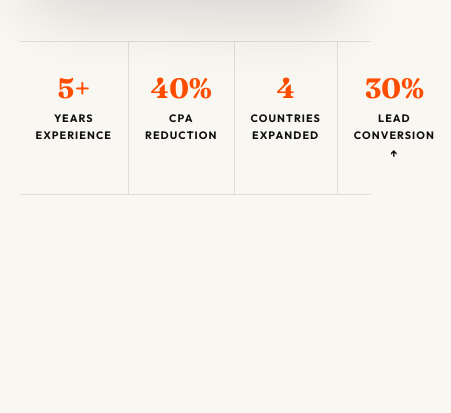
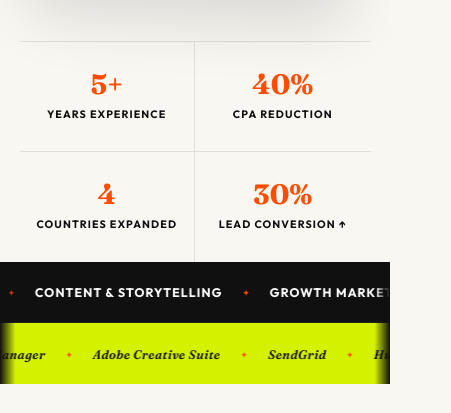
Before and after one commit to shrutibasu2708/shrutibasu2708.github.io, a React (Vite) app: page / in a window 390 px wide. Shown: the part 1155-1568 px from the top of the page, 451 px wide, since content can reach past the window. Built offline with nearby package versions, Linux system fonts and the light colour scheme.

Commit message:
feat: Ticker section + Hero responsive fixes (stats grid, borders, width alignment)

```diff
--- a/src/App.jsx
+++ b/src/App.jsx
@@ -1,6 +1,7 @@
 import Navbar from './components/Navbar';
 import CustomCursor from './components/CustomCursor';
 import Hero from './components/Hero';
+import Ticker from './components/Ticker';
 
 export default function App() {
   return (
@@ -9,6 +10,7 @@ export default function App() {
       <Navbar />
       <main>
         <Hero />
+        <Ticker />
         <div id="about"      style={{ height: '100vh', display: 'flex', alignItems: 'center', justifyContent: 'center', background: '#F9F7F2' }}>About</div>
         <div id="expertise"  style={{ height: '100vh', display: 'flex', alignItems: 'center', justifyContent: 'center', background: '#fff' }}>Expertise</div>
         <div id="experience" style={{ height: '100vh', display: 'flex', alignItems: 'center', justifyContent: 'center', background: '#F9F7F2' }}>Experience</div>
--- a/src/components/Hero.jsx
+++ b/src/components/Hero.jsx
@@ -28,21 +28,25 @@ function useCountUp(target, duration, active) {
 /* ─────────────────────────────────────────
    Single stat cell
 ───────────────────────────────────────── */
-function StatItem({ number, suffix, label, index, active, isLast }) {
+function StatItem({ number, suffix, label, index, active }) {
   const count = useCountUp(number, 1.4, active);
+
+  // mobile (2-col): right border on left column (0,2), bottom border on top row (0,1)
+  // desktop (4-col): right border on all except last (0,1,2), no bottom border
+  const mobileRightBorder  = index % 2 === 0;     // cols 0,2
+  const mobileBottomBorder = index < 2;            // row 0
+  const desktopRightBorder = index < 3;            // all except last
+
   return (
     <motion.div
       initial={{ opacity: 0, y: 20 }}
       animate={{ opacity: 1, y: 0 }}
       transition={{ delay: 0.08 * index, duration: 0.5, ease: [0.22, 1, 0.36, 1] }}
+      className="stat-item flex flex-col items-center text-center"
       style={{
-        flex: 1,
-        display: 'flex',
-        flexDirection: 'column',
-        alignItems: 'center',
-        padding: '2rem 1rem',
-        borderRight: !isLast ? '1px solid var(--color-border)' : 'none',
-        textAlign: 'center',
+        padding: '1.75rem 1rem',
+        borderRight:  mobileRightBorder  ? '1px solid var(--color-border)' : 'none',
+        borderBottom: mobileBottomBorder ? '1px solid var(--color-border)' : 'none',
       }}
     >
       <span
@@ -406,11 +410,8 @@ export default function Hero() {
           initial={{ opacity: 0, y: 16 }}
           animate={{ opacity: 1, y: 0  }}
           transition={{ delay: 0.5, duration: 0.5 }}
-          style={{
-            display: 'flex',
-            borderTop:    '1px solid var(--color-border)',
-            borderBottom: '1px solid var(--color-border)',
-          }}
+          className="grid grid-cols-2 md:grid-cols-4"
+          style={{ borderTop: '1px solid var(--color-border)' }}
         >
           {stats.map((s, i) => (
             <StatItem
@@ -418,7 +419,6 @@ export default function Hero() {
               {...s}
               index={i}
               active={statsOn}
-              isLast={i === stats.length - 1}
             />
           ))}
         </motion.div>
--- a/src/components/Navbar.jsx
+++ b/src/components/Navbar.jsx
@@ -56,6 +56,7 @@ export default function Navbar() {
             ? 'bg-[var(--color-bg)] shadow-[0_1px_0_var(--color-border)]'
             : 'bg-transparent',
         ].join(' ')}
+        style={{ width: '100%', maxWidth: '100vw' }}
       >
         <div className="page-x flex items-center justify-between h-[68px]">
 
--- /dev/null
+++ b/src/components/Ticker.jsx
@@ -0,0 +1,102 @@
+import { rowOne, rowTwo, sep } from '../content/ticker';
+
+/* Triple the items so the -33.333% keyframe shift is seamless at any viewport */
+function buildTrack(items) {
+  const chunk = items.map(t => `${t} ${sep}`).join('   ');
+  return `${chunk}   ${chunk}   ${chunk}`;
+}
+
+const trackOne = buildTrack(rowOne);
+const trackTwo = buildTrack(rowTwo);
+
+/* Shared row wrapper with edge-fade mask */
+function TickerRow({ children, direction, duration, bg, border }) {
+  return (
+    <div
+      style={{
+        overflow: 'hidden',
+        background: bg,
+        borderBottom: border ? '1px solid rgba(255,255,255,0.07)' : 'none',
+        /* fade first/last ~4% to transparent — works at any viewport width */
+        WebkitMaskImage:
+          'linear-gradient(to right, transparent 0%, black 4%, black 96%, transparent 100%)',
+        maskImage:
+          'linear-gradient(to right, transparent 0%, black 4%, black 96%, transparent 100%)',
+      }}
+      onMouseEnter={e => {
+        e.currentTarget.querySelector('span').style.animationPlayState = 'paused';
+      }}
+      onMouseLeave={e => {
+        e.currentTarget.querySelector('span').style.animationPlayState = 'running';
+      }}
+    >
+      <div style={{ padding: '1.1rem 0', display: 'flex' }}>
+        <span
+          style={{
+            display: 'inline-block',
+            whiteSpace: 'nowrap',
+            flexShrink: 0,
+            animation: `${direction} ${duration} linear infinite`,
+            willChange: 'transform',
+          }}
+        >
+          {children}
+        </span>
+      </div>
+    </div>
+  );
+}
+
+export default function Ticker() {
+  return (
+    <div
+      aria-hidden="true"
+      style={{
+        background: 'var(--color-ink)',
+        userSelect: 'none',
+      }}
+    >
+      {/* ── Row 1 — disciplines, forward ── */}
+      <TickerRow direction="ticker-fwd" duration="32s" bg="var(--color-ink)" border>
+        {rowOne.concat(rowOne).concat(rowOne).map((item, i) => (
+          <span key={i} style={{ display: 'inline-flex', alignItems: 'center', gap: '1.25rem', marginRight: '1.25rem' }}>
+            <span
+              style={{
+                fontFamily: 'var(--font-body)',
+                fontSize: 'clamp(0.78rem, 2.5vw, 1rem)',
+                fontWeight: 700,
+                letterSpacing: '0.08em',
+                textTransform: 'uppercase',
+                color: '#fff',
+              }}
+            >
+              {item}
+            </span>
+            <span style={{ color: 'var(--color-accent)', fontSize: '0.55rem', verticalAlign: 'middle' }}>✦</span>
+          </span>
+        ))}
+      </TickerRow>
+
+      {/* ── Row 2 — tools, reverse ── */}
+      <TickerRow direction="ticker-rev" duration="24s" bg="var(--color-pop)" border={false}>
+        {rowTwo.concat(rowTwo).concat(rowTwo).map((item, i) => (
+          <span key={i} style={{ display: 'inline-flex', alignItems: 'center', gap: '1.25rem', marginRight: '1.25rem' }}>
+            <span
+              style={{
+                fontFamily: 'var(--font-display)',
+                fontSize: 'clamp(0.78rem, 2.5vw, 1rem)',
+                fontWeight: 600,
+                fontStyle: 'italic',
+                letterSpacing: '0.03em',
+                color: 'var(--color-ink)',
+              }}
+            >
+              {item}
+            </span>
+            <span style={{ color: 'var(--color-accent)', fontSize: '0.55rem', verticalAlign: 'middle' }}>✦</span>
+          </span>
+        ))}
+      </TickerRow>
+    </div>
+  );
+}
--- /dev/null
+++ b/src/content/ticker.js
@@ -0,0 +1,34 @@
+// Row 1 — skills & disciplines
+export const rowOne = [
+  'Lifecycle Marketing',
+  'CRM Strategy',
+  'Paid Acquisition',
+  'Content & Storytelling',
+  'Growth Marketing',
+  'Audience Segmentation',
+  'SEO & Organic Growth',
+  'Analytics & Reporting',
+  'Email Marketing',
+  'Campaign Management',
+  'Global Campaigns',
+  'Events & Brand',
+];
+
+// Row 2 — tools & platforms
+export const rowTwo = [
+  'HubSpot',
+  'GA4',
+  'Meta Ads',
+  'Google Ads',
+  'Mailchimp',
+  'Figma',
+  'Webflow',
+  'Hotjar',
+  'Zoho CRM',
+  'Google Tag Manager',
+  'Adobe Creative Suite',
+  'SendGrid',
+];
+
+// separator character between items
+export const sep = '✦';
--- a/src/index.css
+++ b/src/index.css
@@ -37,6 +37,7 @@ html {
   scroll-behavior: smooth;
   -webkit-font-smoothing: antialiased;
   -moz-osx-font-smoothing: grayscale;
+  overflow-x: hidden;
 }
 
 body {
@@ -52,6 +53,12 @@ a { color: inherit; text-decoration: none; }
 ul { list-style: none; }
 img { display: block; max-width: 100%; }
 button { font-family: inherit; cursor: pointer; }
+
+/* Ensure React root fills full viewport width */
+#root {
+  width: 100%;
+  min-height: 100vh;
+}
 
 /* Custom cursor — dot + lagging ring */
 @media (hover: hover) and (pointer: fine) {
@@ -188,3 +195,18 @@ button { font-family: inherit; cursor: pointer; }
   animation: blink 1.6s ease-in-out infinite;
   flex-shrink: 0;
 }
+
+/* Stats strip: on desktop (4-col) remove bottom border, fix right border */
+@media (min-width: 768px) {
+  .stat-item {
+    border-bottom: none !important;
+  }
+  .stat-item:nth-child(1),
+  .stat-item:nth-child(2),
+  .stat-item:nth-child(3) {
+    border-right: 1px solid var(--color-border) !important;
+  }
+  .stat-item:nth-child(4) {
+    border-right: none !important;
+  }
+}
```
